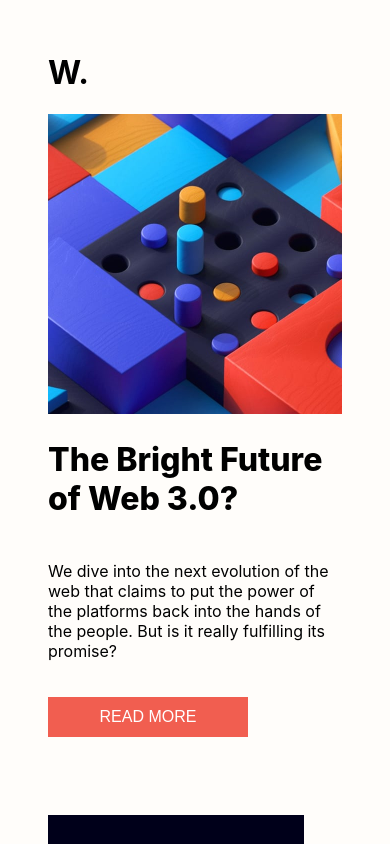
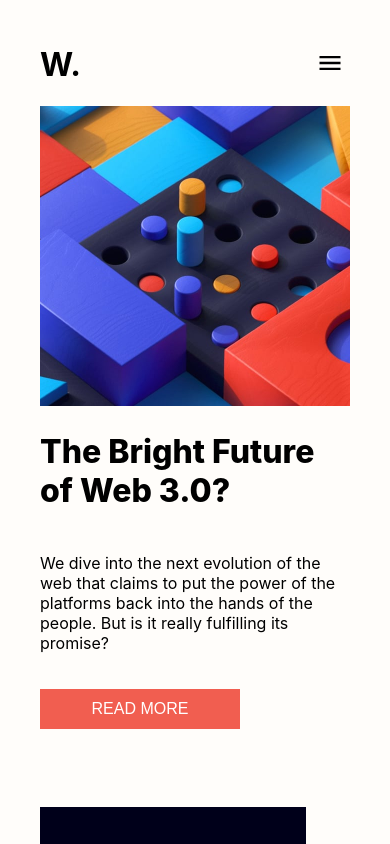
Before and after one commit to eduard50/news-homepageweb, a React (Vite) app: page / in a window 390 px wide. Shown: the top 844 px of the page. Built offline with nearby package versions, Linux system fonts and the light colour scheme.

Commit message:
Responsive menu

```diff
--- a/src/App.css
+++ b/src/App.css
@@ -1,7 +1,7 @@
 #root {
   max-width: 1440px;
-  margin: 0 auto;
-  padding: 2rem;
+  margin: 0;
+  padding: 1rem;
 }
 
 .wrapper{
@@ -124,13 +124,65 @@ ul>li{
   color: hsl(236, 13%, 42%);
 }
 
+/*Menu*/
+.nav-menu__btn{
+  display: none;
+}
+.nav-menu__close-btn{
+  display: none;
+}
+
 /*Media queries*/
 
 @media all and (max-width:800px){
 
-  body{
-    margin: 0 auto;
+
+   /*Menu*/
+
+   .nav-menu__close-btn{
+    display: block;
+    background-color :hsl(36, 100%, 99%);
+    width: 50px;
+    border: none;
+    position: absolute;
+    top: 50px;
+    right: 20px;
+   }
+
+   ul{
+    position: fixed;
+    width: 70%;
+    height: 100%;
+    right: 0;
+    top: -20px;
+    background-color :hsl(36, 100%, 99%);
+    display: flex;
+    flex-direction: column;
+    justify-content: center;
+    transform: translateX(2000px);
+    transition: 0.2s ease;
   }
+
+  ul.active{
+    transform: translateX(0);
+    transition: 0.2s ease;
+  }
+
+  ul > li {
+    font-size: 30px;
+    margin: 20px;
+  }
+
+  .nav-menu__btn{
+    background-color :hsl(36, 100%, 99%);
+    display: block;
+    border: none;
+    cursor: pointer;
+    width: 40px;
+    float: right;
+  }
+
+  /* Grids */
   .grid-container{
     display: grid;
     grid-template-columns: 100%;
@@ -173,10 +225,6 @@ ul>li{
     grid-template-rows: repeat(3, 1fr);
     gap: 2rem;
   }
-  /*Menu*/
 
-  nav{
-    display: none;
-  }
 
 }
--- a/src/components/NavBar.jsx
+++ b/src/components/NavBar.jsx
@@ -1,13 +1,21 @@
-import React from "react";
+import React, { useRef } from "react";
 
 function NavBar(){
+    const navRef = useRef();
+
+    const resNavbar = ()=>{
+        navRef.current.classList.toggle("active");
+    }
     return(
         <React.Fragment>
             <header>
                <div className="wrapper container_header">
                     <h1>W.</h1>
                         <nav>
-                            <ul>
+                            <ul ref={navRef}>
+                                <button className="nav-menu__close-btn" onClick={resNavbar}>
+                                    <img src="./src/assets/images/icon-menu-close.svg" alt="menu"/>
+                                </button>
                                 <li><a href="#">Home</a></li>
                                 <li><a href="#">New</a></li>
                                 <li><a href="#">Popular</a></li>
@@ -15,6 +23,9 @@ function NavBar(){
                                 <li><a href="#">Categories</a></li>
                             </ul>
                     </nav>
+                    <button className="nav-menu__btn" onClick={resNavbar}>
+                        <img src="./src/assets/images/menu.svg" alt="menu" />
+                    </button>
                </div>
             </header>
         </React.Fragment>
```
Also changed, not shown: src/assets/images/alpha-x.svg (added).
